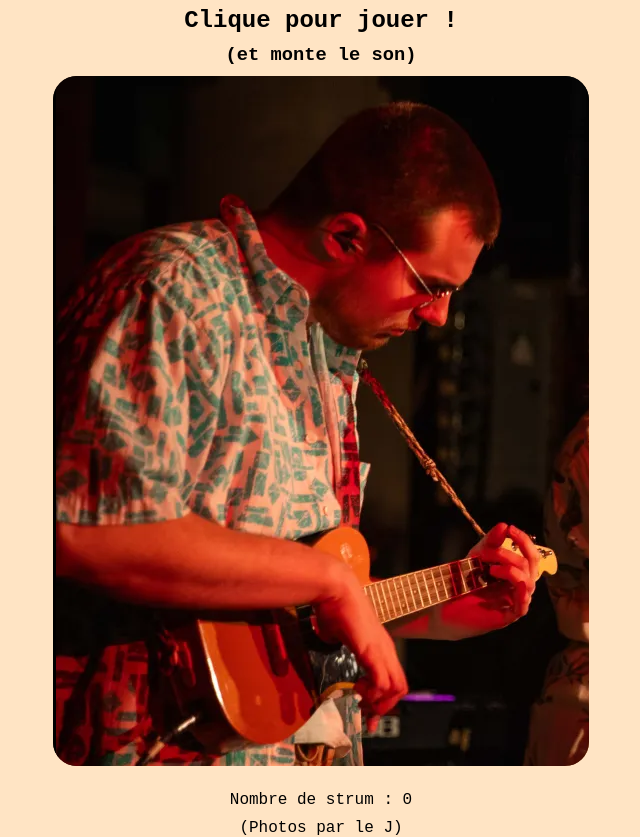
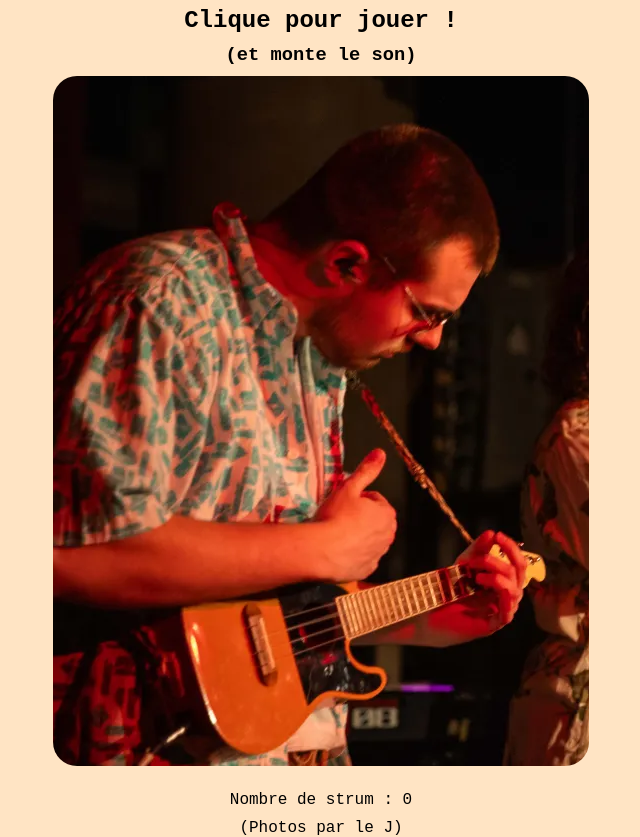
Before and after one commit to Descharges/paul-simulator, a plain HTML site: page index.html in a window 1280 px wide. Shown: the part 10-847 px from the top of the page, without its empty margins (319-959 px from the left). Drawn offline with Linux system fonts and the light colour scheme.

Commit message:
Fix second pic displaying first

```diff
--- a/index.html
+++ b/index.html
@@ -40,7 +40,7 @@
 
     <div class="image-container" onclick="strum()">
         <img src="./1.png" alt="Paul">
-        <img id="img" src="./2.png" alt="Paul">
+        <img id="img" src="./2.png" alt="Paul" class="hidden">
     </div>
 
     <p id="message"></p>
```
